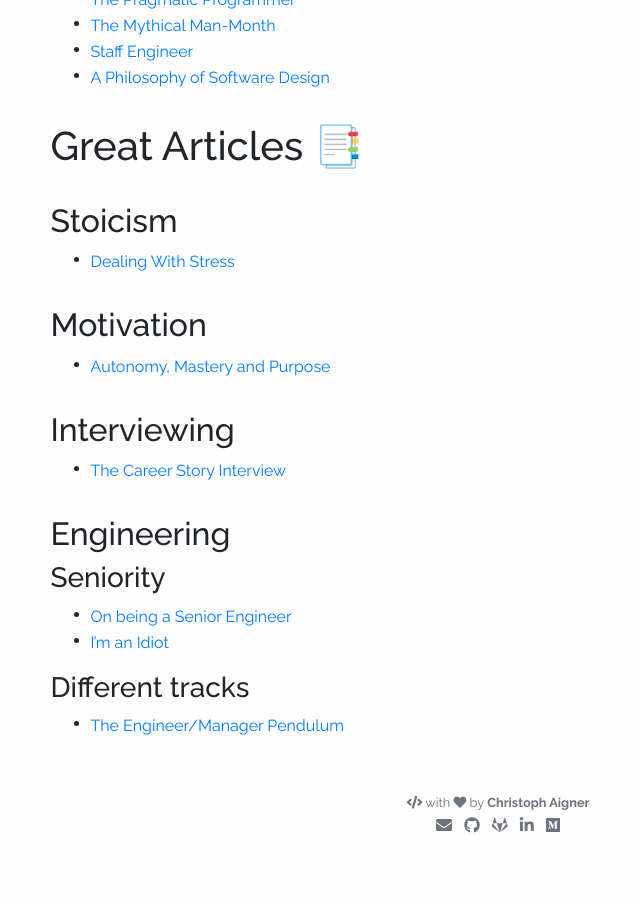
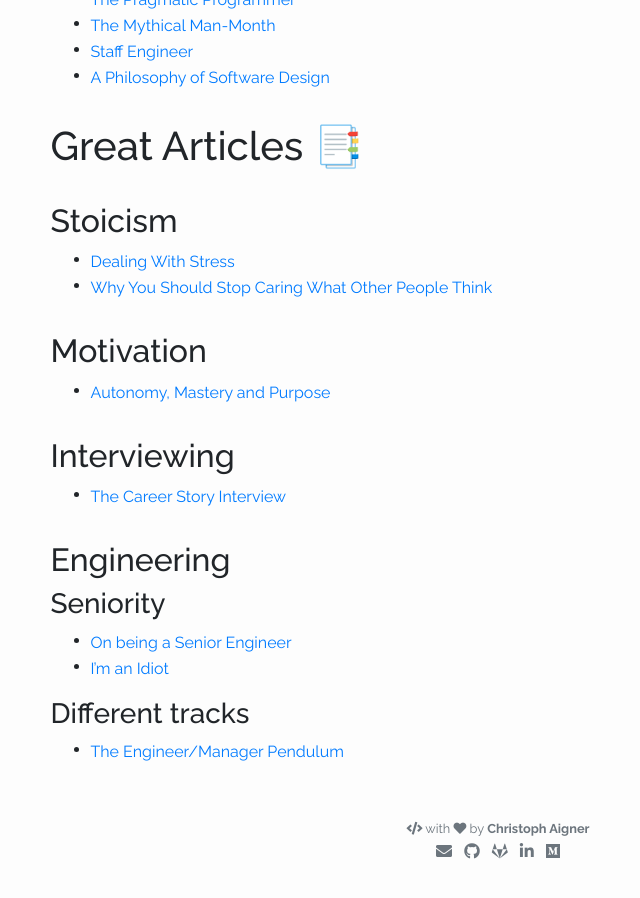
Before and after one commit to christophaigner/christophaigner.github.io, a Jekyll site: the page built from pages/resources.md, in a window 1280 px wide and 900 px high, scrolled down 1467 px. Shown: the whole window, without its empty margins (142-782 px from the left). Built offline with Jekyll 4.4.1, drawn with Linux system fonts in a browser that asks for light colours; nearby versions of some CDN libraries; before the commit the page ends 2341 px from its top, so only the background shows below that.

Commit message:
Add article to Stoicism resources

```diff
--- a/pages/resources.md
+++ b/pages/resources.md
@@ -57,6 +57,7 @@ weight: 3
 
 ## Stoicism
 * [Dealing With Stress](https://dailystoic.com/stress-relief)
+* [Why You Should Stop Caring What Other People Think](https://waitbutwhy.com/2014/06/taming-mammoth-let-peoples-opinions-run-life.html)
 
 ## Motivation
 * [Autonomy, Mastery and Purpose](https://www.mindtools.com/pages/article/autonomy-mastery-purpose.htm)
```
